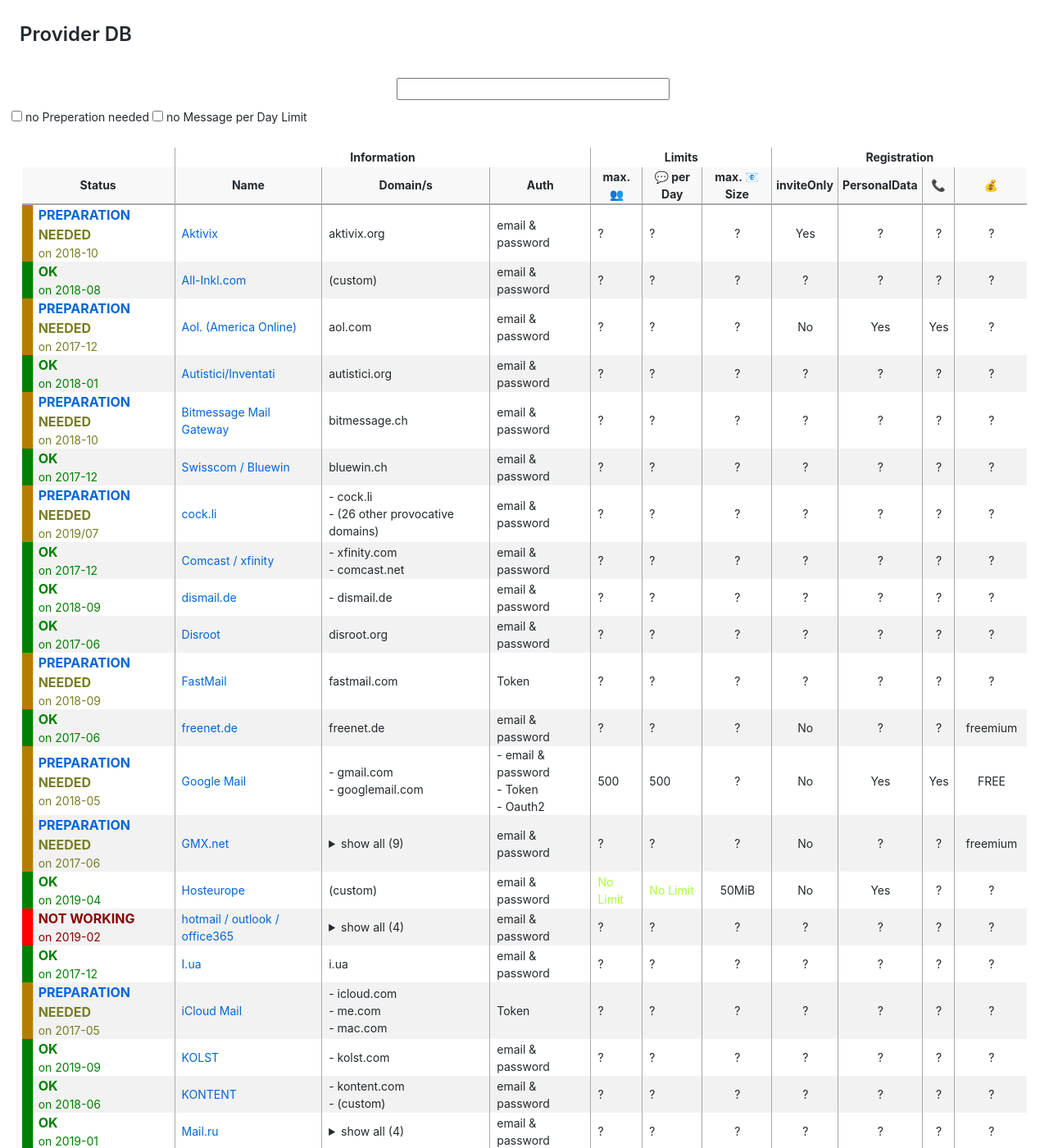
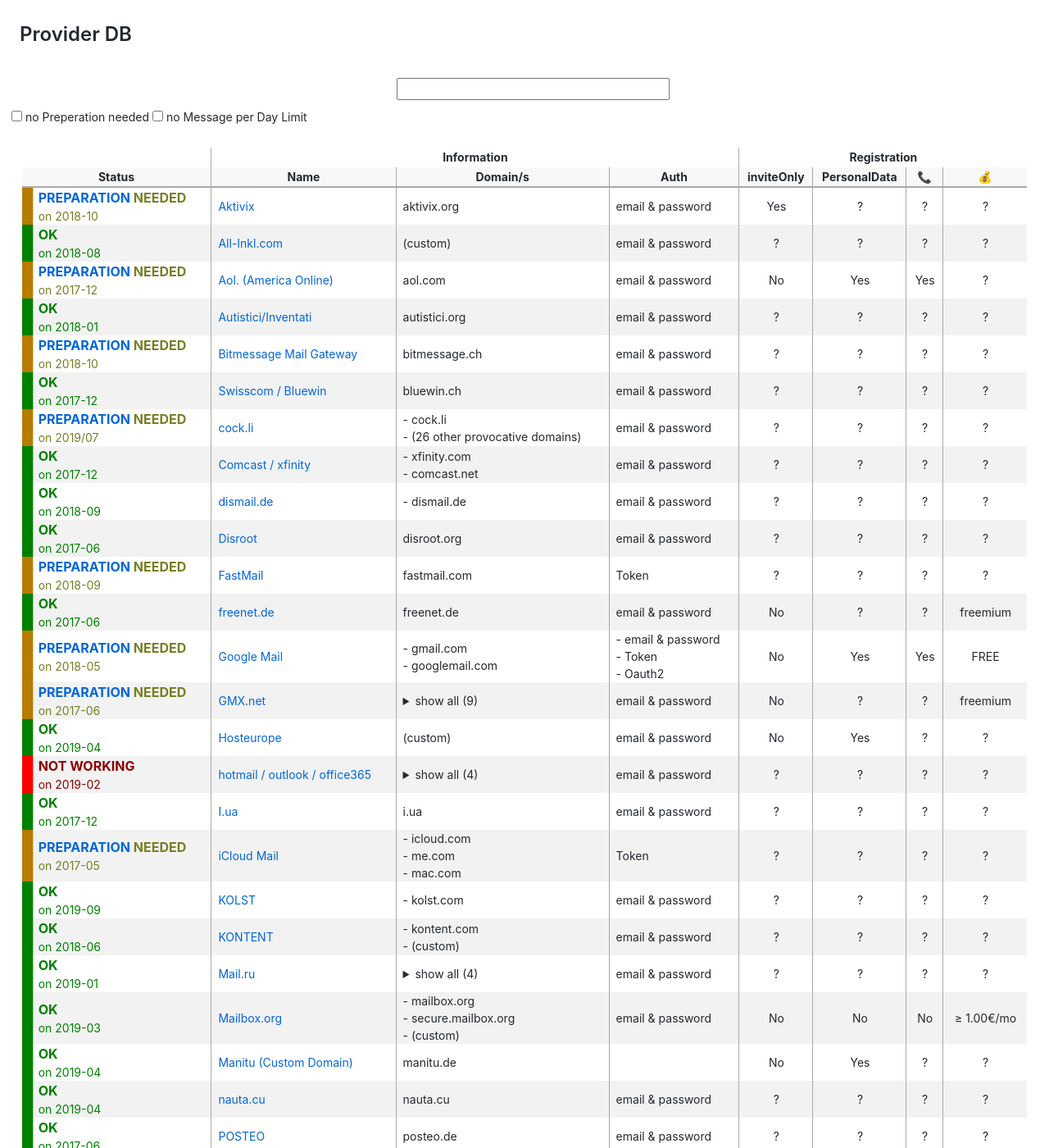
Before and after one commit to deltachat/provider-db, a Jekyll site: the page built from index.html, in a window 1280 px wide and 1400 px high. Shown: the whole window at 82% size. Built offline with Jekyll 4.4.1, drawn with Linux system fonts in a browser that asks for light colours; some of the changed text lies outside the part shown.

Commit message:
hide limits from front page

```diff
--- a/index.html
+++ b/index.html
@@ -33,7 +33,6 @@
         <tr>
             <th></th>
             <th colspan="3" scope="colgroup">Information</th>
-            <th colspan="3" scope="colgroup">Limits</th>
             <th colspan="4" scope="colgroup">Registration</th>
         </tr>
         <tr>
@@ -48,15 +47,6 @@
             </th>
             <th title="Authentication Methode">
                 Auth
-            </th>
-            <th title="The max recipient count dictates the max group size">
-                max. 👥
-            </th>
-            <th title="How many messages you can sent per Day">
-                💬 per Day
-            </th>
-            <th title="The maximum size for a file / image / voice recording / message you can sent">
-                max. 📧 Size
             </th>
             <th>
                 inviteOnly
@@ -121,45 +111,6 @@
                 - {% include authentication.html auth=auth %}<br>
                 {% endfor%}
                 {% endunless%}
-            </td>
-            <td>
-                {%unless provider.limits.maxRecipients%}
-                <span title="{{site.data.strings.NoData}}">
-                    ?
-                </span>
-                {%elsif provider.limits.maxRecipients == "Unlimited" %}
-                <span style="color:greenyellow" title="{{site.data.strings.NoData}}">
-                    No Limit
-                </span>
-                {%else%}
-                {{provider.limits.maxRecipients}}
-                {%endunless%}
-            </td>
-            <td>
-                {%unless provider.limits.messagesPerDay%}
-                <span title="{{site.data.strings.NoData}}">
-                    ?
-                </span>
-                {%elsif provider.limits.messagesPerDay == "Unlimited" %}
-                <span style="color:greenyellow" title="{{site.data.strings.NoData}}">
-                    No Limit
-                </span>
-                {%else%}
-                {{provider.limits.messagesPerDay}}
-                {%endunless%}
-            </td>
-            <td class="center">
-                {%unless provider.limits.maxFileSize%}
-                <span title="{{site.data.strings.NoData}}">
-                    ?
-                </span>
-                {%elsif provider.limits.maxFileSize == "Unlimited" %}
-                <span style="color:greenyellow" title="{{site.data.strings.NoData}}">
-                    No Limit
-                </span>
-                {%else%}
-                {{provider.limits.maxFileSize}}
-                {%endunless%}
             </td>
             <td class="center">
                 {%unless provider.registration.inviteOnly != nill %}
```
